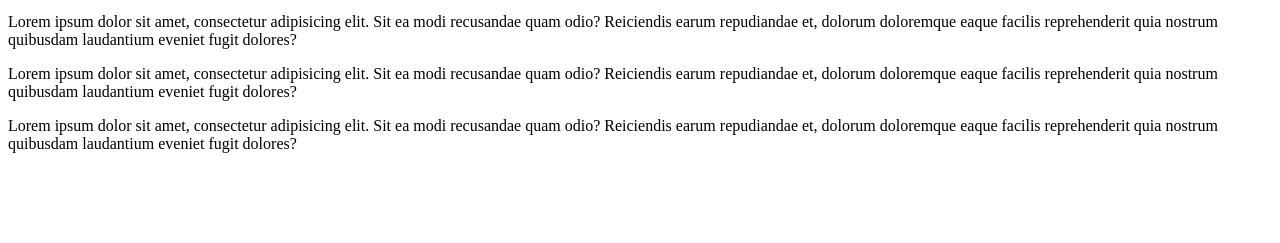
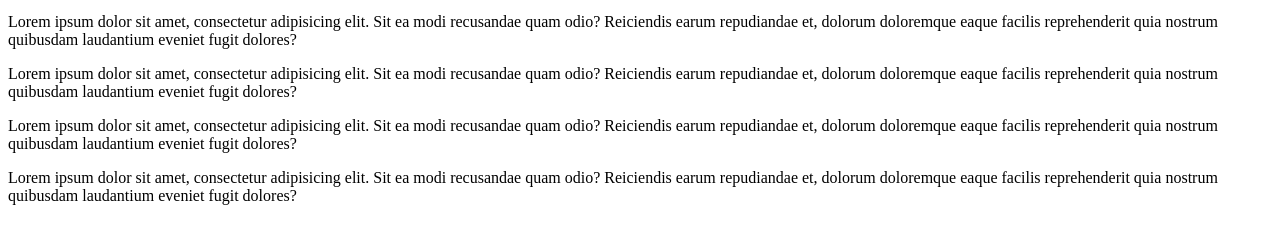
Before and after one commit to DiegoBruno-Dev/PPSBackendAPI, a website: page public/index.html in a window 1280 px wide. Shown: the part 119-362 px from the top of the page. Drawn offline with Linux system fonts and the light colour scheme.

Commit message:
Configurando proyecto

```diff
--- a/public/index.html
+++ b/public/index.html
@@ -11,6 +11,6 @@
     <p>Lorem ipsum dolor sit amet, consectetur adipisicing elit. Sit ea modi recusandae quam odio? Reiciendis earum repudiandae et, dolorum doloremque eaque facilis reprehenderit quia nostrum quibusdam laudantium eveniet fugit dolores?</p>
     <p>Lorem ipsum dolor sit amet, consectetur adipisicing elit. Sit ea modi recusandae quam odio? Reiciendis earum repudiandae et, dolorum doloremque eaque facilis reprehenderit quia nostrum quibusdam laudantium eveniet fugit dolores?</p>
     <p>Lorem ipsum dolor sit amet, consectetur adipisicing elit. Sit ea modi recusandae quam odio? Reiciendis earum repudiandae et, dolorum doloremque eaque facilis reprehenderit quia nostrum quibusdam laudantium eveniet fugit dolores?</p>
-
+    <p>Lorem ipsum dolor sit amet, consectetur adipisicing elit. Sit ea modi recusandae quam odio? Reiciendis earum repudiandae et, dolorum doloremque eaque facilis reprehenderit quia nostrum quibusdam laudantium eveniet fugit dolores?</p>
 </body>
 </html>
```
Also changed, not shown: package.json (+6 -2 lines), models/CustomStatusMessage.js (line endings or trailing spaces), 2 other files.
